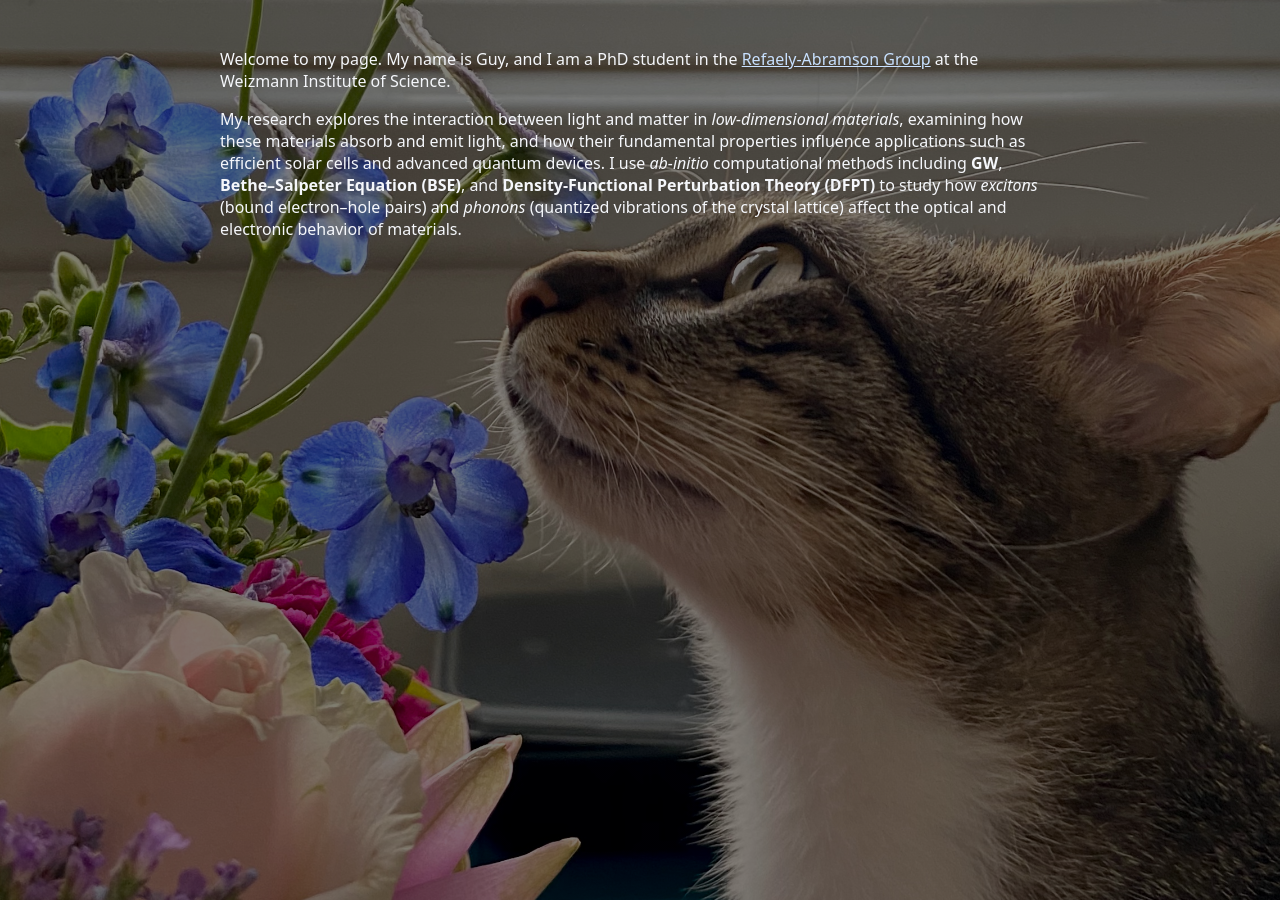
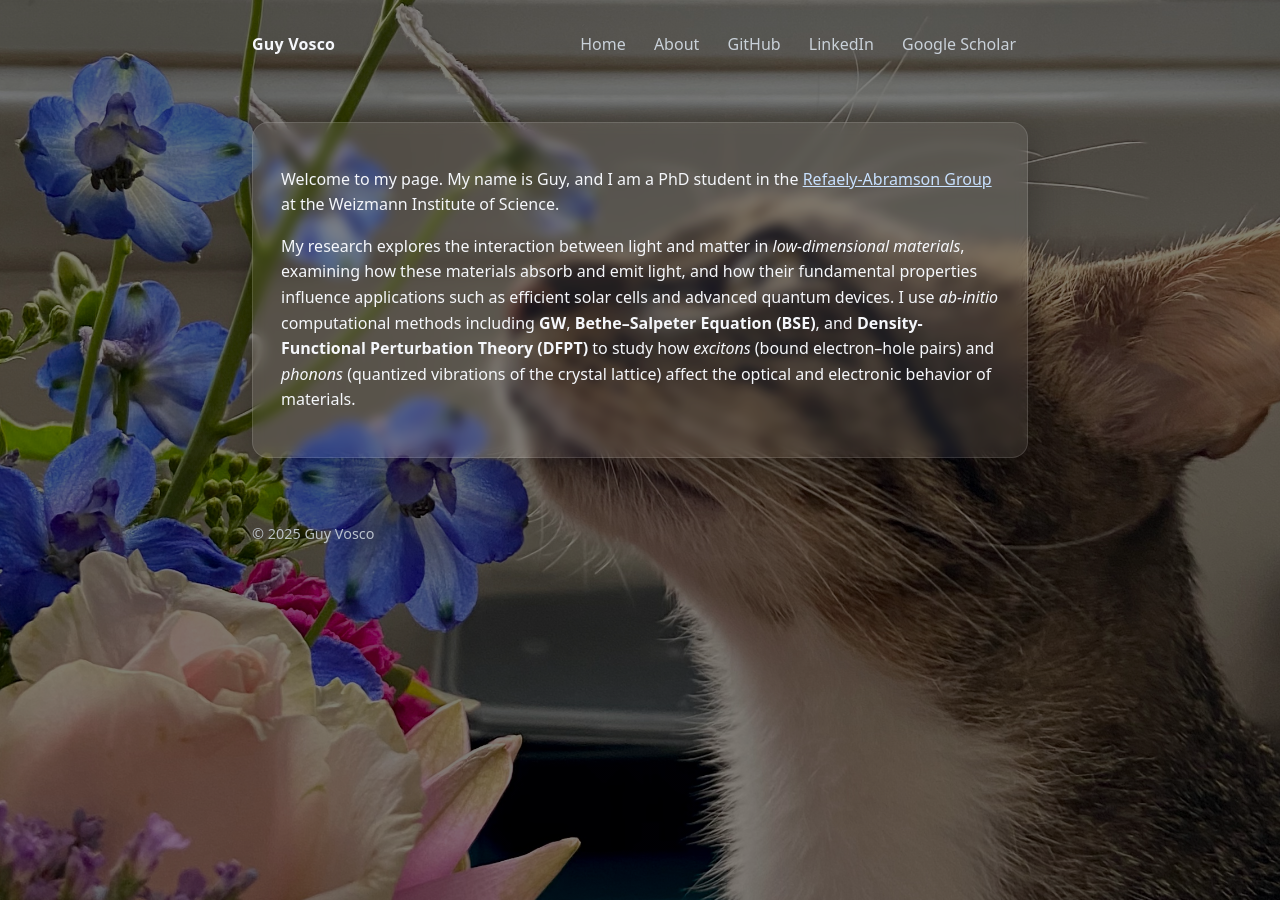
Before and after one commit to guyvosco/guyvosco.github.io, a Jekyll site: the page built from index.md, in a window 1280 px wide. Built offline with Jekyll 4.4.1, drawn with Linux system fonts in a browser that asks for light colours.

Commit message:
Refactor default layout with CSS variables and header
Updated layout with new CSS variables and structure.

```diff
--- a/_layouts/default.html
+++ b/_layouts/default.html
@@ -4,24 +4,100 @@
     <meta charset="utf-8" />
     <meta name="viewport" content="width=device-width, initial-scale=1" />
     <title>{{ page.title }} | {{ site.title }}</title>
+    <link rel="icon" href="data:,">
     <style>
-      /* 50% black overlay over background.jpg */
-      body::before{
-        content:"";
-        position:fixed; inset:0;
+      :root{
+        --bg-overlay: rgba(0,0,0,0.5);
+        --maxw: 840px;
+        --page-pad: clamp(16px, 4vw, 32px);
+        --card-bg: rgba(255,255,255,0.08);
+        --text: #f5f7fb;
+        --muted: #c9d1d9;
+        --link: #c8e1ff;
+        --link-hover: #ffffff;
+      }
+      * { box-sizing: border-box; }
+      html, body { height: 100%; }
+      body {
+        margin: 0;
+        font-family: system-ui, -apple-system, Segoe UI, Roboto, Inter, "Helvetica Neue", Arial, "Noto Sans", "Apple Color Emoji", "Segoe UI Emoji", "Segoe UI Symbol", sans-serif;
+        color: var(--text);
+        line-height: 1.6;
+      }
+      /* Background image with 50% black overlay */
+      body::before {
+        content: "";
+        position: fixed;
+        inset: 0;
         background:
-          linear-gradient(rgba(0,0,0,0.5), rgba(0,0,0,0.5)),
+          linear-gradient(var(--bg-overlay), var(--bg-overlay)),
           url('{{ "/background.jpg" | relative_url }}') center / cover no-repeat fixed;
-        z-index:-1;
+        z-index: -1;
       }
-      body { margin:0; color:#f5f7fb; font-family:system-ui, sans-serif; }
-      main { max-width:840px; margin:auto; padding:2rem; }
-      a { color:#c8e1ff; }
+      header, main, footer {
+        max-width: var(--maxw);
+        margin: 0 auto;
+        padding: var(--page-pad);
+      }
+      header {
+        display: flex;
+        align-items: center;
+        justify-content: space-between;
+        gap: 16px;
+      }
+      .brand a {
+        color: var(--text);
+        text-decoration: none;
+        font-weight: 700;
+        letter-spacing: 0.2px;
+      }
+      nav a {
+        color: var(--muted);
+        text-decoration: none;
+        padding: 8px 12px;
+        border-radius: 999px;
+        backdrop-filter: blur(6px);
+      }
+      nav a:hover { color: var(--link-hover); background: var(--card-bg); }
+      .card {
+        background: var(--card-bg);
+        border: 1px solid rgba(255,255,255,0.12);
+        border-radius: 16px;
+        padding: clamp(16px, 4vw, 28px);
+        box-shadow: 0 10px 40px rgba(0,0,0,0.3);
+        backdrop-filter: blur(6px);
+      }
+      a { color: var(--link); }
+      a:hover { color: var(--link-hover); }
+      footer {
+        color: var(--muted);
+        font-size: 0.9rem;
+        opacity: 0.9;
+      }
     </style>
   </head>
   <body>
-    <main>
-      {{ content }}
+    <header role="banner">
+      <div class="brand">
+        <a href="{{ "/" | relative_url }}">{{ site.title }}</a>
+      </div>
+      <nav aria-label="Main">
+        <a href="{{ "/" | relative_url }}">Home</a>
+        <a href="{{ "/about/" | relative_url }}">About</a>
+        <a href="{{ site.github }}">GitHub</a>
+        <a href="{{ site.linkedin }}">LinkedIn</a>
+        <a href="{{ site.google_scholar }}">Google Scholar</a>
+      </nav>
+    </header>
+
+    <main role="main">
+      <div class="card">
+        {{ content }}
+      </div>
     </main>
+
+    <footer role="contentinfo">
+      <div>&copy; {{ "now" | date: "%Y" }} {{ site.title }}</div>
+    </footer>
   </body>
 </html>
```
